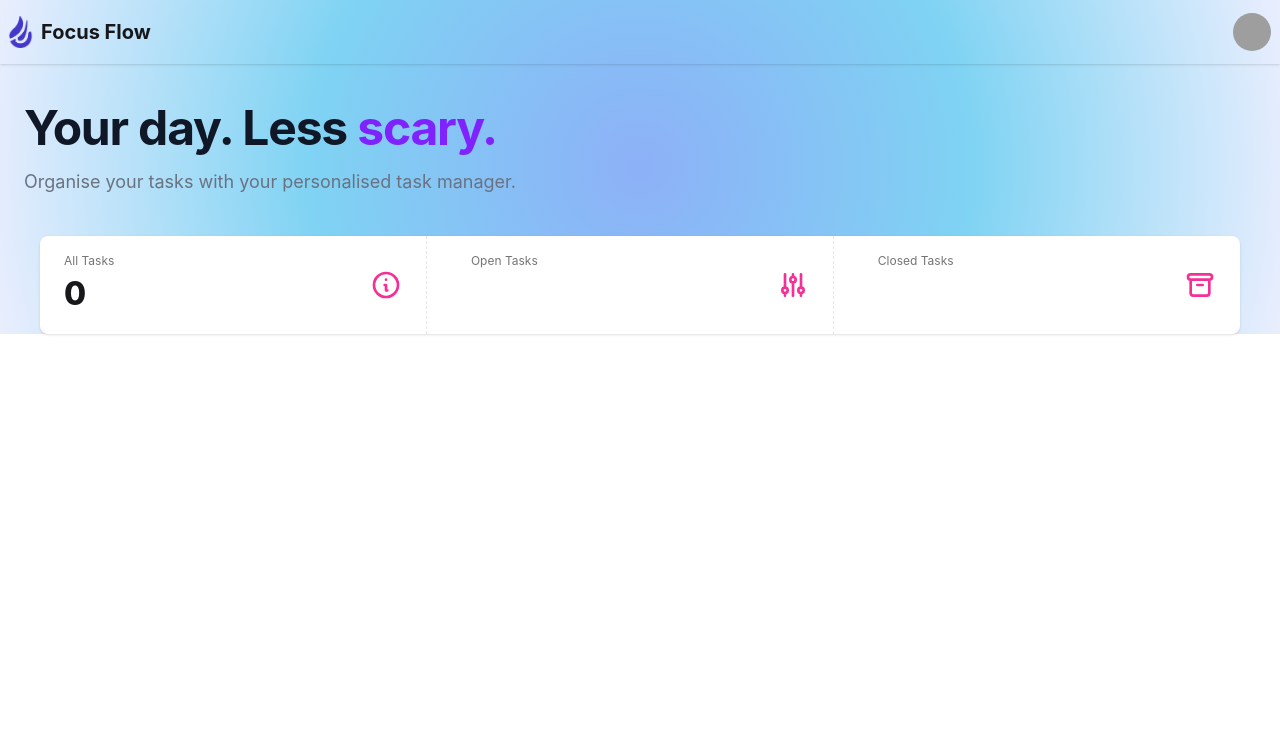
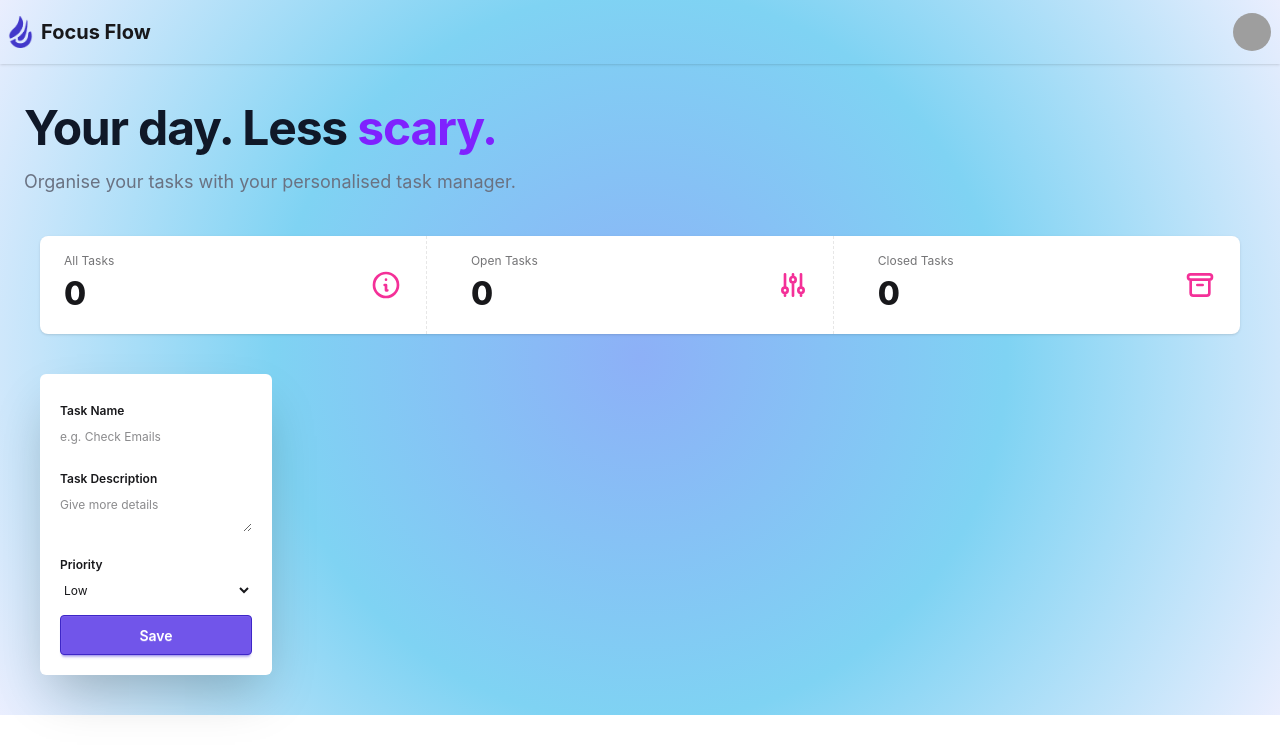
Before and after one commit to mar-alaya/focusflow-dashboard, a React (Vite) app: page / in a window 1280 px wide. Shown: the top 754 px of the page. Built offline with nearby package versions, Linux system fonts and the light colour scheme; grey boxes are pictures that could not be loaded.

Commit message:
Form initiated

```diff
--- a/src/App.jsx
+++ b/src/App.jsx
@@ -2,9 +2,22 @@ import { NavBar } from "./assets/shared/navbars/navbar.comp";
 import { Hero } from "./assets/shared/hero/hero.comp";
 import { Stats } from "./assets/components/stats.comp";
 import { useState } from "react";
+import { Form } from "./assets/components/form.comp";
 
 function App() {
-  const [allTasks, setAllTasks] = useState([]);
+  const [allTasks, setAllTasks] = useState([
+    {
+      id: 0,
+      name: "",
+      description: "",
+      priority: 3,
+      status: 1,
+    },
+  ]);
+
+  const openTasks = allTasks.filter((task) => task.status === 1);
+  const closedTasks = allTasks.filter((task) => task.status === 2);
+
   console.log(allTasks);
 
   return (
@@ -14,7 +27,15 @@ function App() {
         <Hero />
       </header>
       <main>
-        <Stats allTasks={allTasks.length} />
+        <Stats
+          allTasks={allTasks.length - 1}
+          openTasks={openTasks.length - 1}
+          closedTasks={closedTasks.length}
+        />
+
+        <section className="dashboard-section flex">
+          <Form />
+        </section>
       </main>
     </>
   );
--- /dev/null
+++ b/src/assets/components/form.comp.jsx
@@ -0,0 +1,56 @@
+import { Button } from "../shared/buttons/button.comp";
+import { useState } from "react";
+
+export function Form() {
+  function useForm() {
+    const [newTask, setNewTask] = useState({
+      name: "",
+      description: "",
+      priority: 3,
+    });
+
+    function submitForm() {
+      setNewTask({
+        name: document.querySelector("#input-name").value,
+        description: document.querySelector("#input-description").value,
+        priority: document.querySelector("#input-priority").value,
+      });
+    }
+
+    submitForm();
+    console.log(newTask.name);
+    return [newTask, setNewTask];
+  }
+
+  return (
+    <form className="bg-base-100 m-10 p-5 rounded-md flex flex-col gap-3 justify-center shadow-2xl">
+      <fieldset class="fieldset">
+        <legend class="fieldset-legend">Task Name</legend>
+        <input
+          type="text"
+          class="input-name"
+          placeholder="e.g. Check Emails"
+          required
+        />
+      </fieldset>
+
+      <fieldset class="fieldset">
+        <legend class="fieldset-legend">Task Description</legend>
+        <textarea
+          className="input-description"
+          placeholder="Give more details"
+        ></textarea>
+      </fieldset>
+
+      <fieldset class="fieldset">
+        <legend class="fieldset-legend">Priority</legend>
+        <select class="input-priority">
+          <option defaultValue={3}>Low</option>
+          <option value={2}>Middle</option>
+          <option value={1}>High</option>
+        </select>
+      </fieldset>
+      <Button Onclick={useForm} className={"btn-primary"} text="Save" />
+    </form>
+  );
+}
--- /dev/null
+++ b/src/assets/shared/buttons/button.comp.jsx
@@ -0,0 +1,5 @@
+export function Button({ className, text }) {
+  return (
+    <button className={`btn ${className}`}>{text}</button>
+  );
+}
--- a/src/index.css
+++ b/src/index.css
@@ -4,3 +4,11 @@
 body {
   background: radial-gradient(circle, #8db0f7, #7fd3f3, #eaeefe);
 }
+
+.btn-primary {
+  background-color: #7155ea;
+  color: white;
+  &:hover {
+    background-color: #5e43d3;
+  }
+}
```
